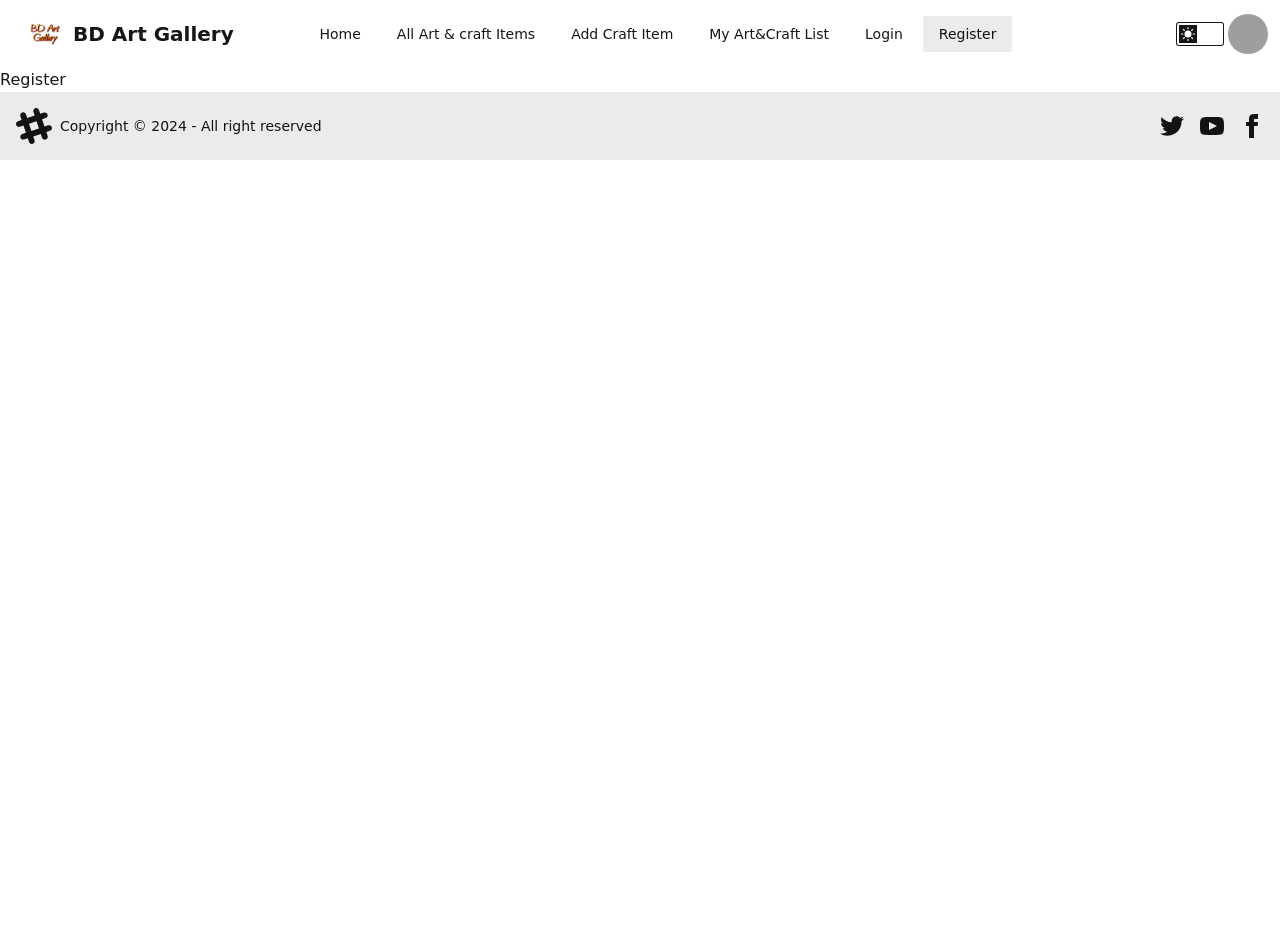
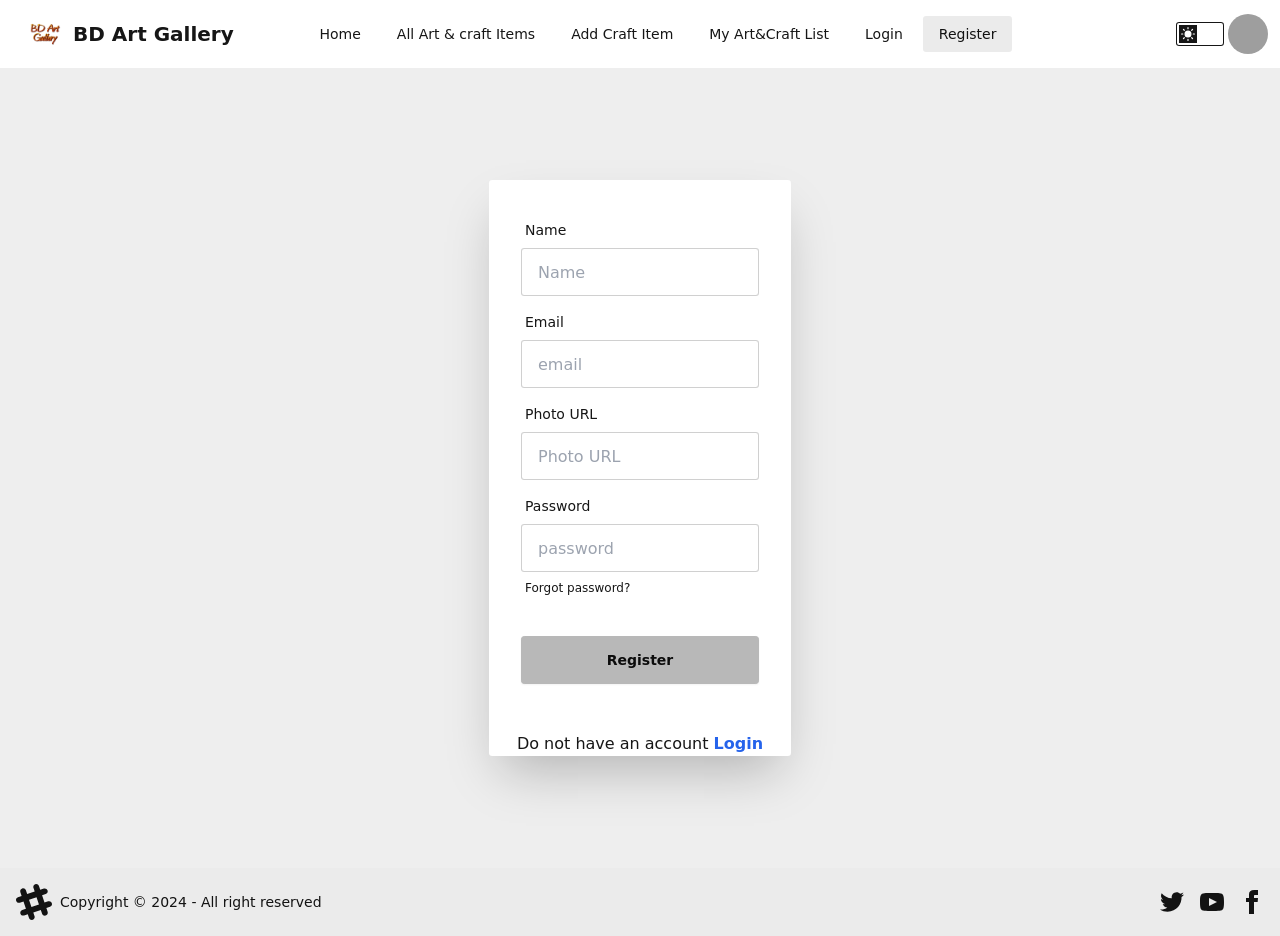
Before and after one commit to Abdullah-Az-Zahur/bd-art-gallery-client, a React (Vite) app: page /register in a window 1280 px wide. Before the commit the page ends 800 px from the top, so only its background shows below. Built offline with nearby package versions, Linux system fonts and the light colour scheme; no server answers; grey boxes are pictures that could not be loaded.

Commit message:
add provider

```diff
--- a/src/Pages/Login/Login.jsx
+++ b/src/Pages/Login/Login.jsx
@@ -1,74 +1,23 @@
-import React, { useContext } from "react";
 import { Link } from "react-router-dom";
-import { AuthContext } from "../../providers/AuthProvider";
-import { GithubAuthProvider, GoogleAuthProvider } from "firebase/auth/cordova";
 
 const Login = () => {
 
-    const { signIn, popUpSignIn } = useContext(AuthContext);
-  const googleProvider = new GoogleAuthProvider();
-  const githubProvider = new GithubAuthProvider();
-  const location = useLocation();
-  const navigate = useNavigate();
+  const handleLogin = ()=>{
 
-  const handleGoogleSignIn = () => {
-    popUpSignIn(googleProvider)
-      .then((result) => {
-        const user = result.user;
-        console.log(user);
-        toast("Login success");
-      })
-      .catch((error) => {
-        console.error(error.message);
-        toast(error.message);
-      });
-  };
-
-  const handleGithubSignIn = () => {
-    popUpSignIn(githubProvider)
-      .then((result) => {
-        const user = result.user;
-        console.log(user);
-        toast("Login success");
-      })
-      .catch((error) => {
-        console.error(error.message);
-        toast(error.message);
-      });
-  };
-
-  const handleLogin = (e) => {
-    e.preventDefault();
-    const form = new FormData(e.currentTarget);
-    const email = form.get("email");
-    const password = form.get("password");
-    signIn(email, password)
-      .then((result) => {
-        console.log(result.user);
-        toast("Login success");
-        // navigate after login
-        navigate(location?.state ? location.state : "/");
-      })
-      .catch((error) => {
-        console.error(error);
-        toast(error.message);
-      });
-  };
+  }
 
   return (
-    <div>
-      <h2 className="text-3xl my-10  font-bold text-center">Please Login</h2>
-      <form
-        onSubmit={handleLogin}
-        className="card-body md:w-3/4 lg:w-1/2 mx-auto"
-      >
+    <div className="hero min-h-screen bg-base-200">
+      <div className="hero-content flex-col lg:flex-row-reverse">
+
+        <div className="card shrink-0 w-full max-w-sm shadow-2xl bg-base-100">
+          <form onSubmit={handleLogin} className="card-body">
             <div className="form-control">
               <label className="label">
                 <span className="label-text">Email</span>
               </label>
               <input
                 type="email"
-            name="email"
                 placeholder="email"
                 className="input input-bordered"
                 required
@@ -80,7 +29,6 @@ const Login = () => {
               </label>
               <input
                 type="password"
-            name="password"
                 placeholder="password"
                 className="input input-bordered"
                 required
@@ -95,14 +43,15 @@ const Login = () => {
               <button className="btn btn-primary">Login</button>
             </div>
           </form>
+
           <div className="flex gap-2 w-full  items-center justify-center">
           <div className="">
-          <button onClick={handleGoogleSignIn} className="btn ">
+            <button className="btn ">
               Google Login
             </button>
           </div>
           <div className="">
-          <button onClick={handleGithubSignIn} className="btn">
+            <button  className="btn">
               Github Login
             </button>
           </div>
@@ -114,6 +63,8 @@ const Login = () => {
           </Link>
         </p>
         </div>
+      </div>
+    </div>
   );
 };
 
--- a/src/Pages/Register/Register.jsx
+++ b/src/Pages/Register/Register.jsx
@@ -1,11 +1,141 @@
-import React from 'react';
+import React, { useContext } from "react";
+import { Helmet } from "react-helmet";
+import { Link, Navigate } from "react-router-dom";
+import { ToastContainer, toast } from "react-toastify";
+import "react-toastify/dist/ReactToastify.css";
+import { AuthContext } from "../../providers/AuthProvider";
+import Swal from "sweetalert2";
+import { getAuth, updateProfile } from "firebase/auth";
+import app from "../../firebase/firebase.config";
+
+const auth = getAuth(app);
 
 const Register = () => {
-    return (
-        <div>
-            <h2>Register</h2>
+  const { creatUser } = useContext(AuthContext);
+
+  const handleRegister = (e) => {
+    e.preventDefault();
+    const name = e.target.name.value;
+    const photo = e.target.photo.value;
+    const email = e.target.email.value;
+    const password = e.target.password.value;
+    if (password.length < 6) {
+      toast.warn("password length must be 6 characters ");
+      return;
+    }
+    if (!/[A-Z]/.test(password)) {
+      toast.warn("password must have an upperCase letter");
+      return;
+    }
+    if (!/[a-z]/.test(password)) {
+      toast.warn("you need to must type a lowerCase letter");
+      return;
+    }
+
+    const user = { name, photo, email, password };
+    console.log(user);
+
+    creatUser(email, password)
+      .then((result) => {
+        console.log(result.user);
+        Swal.fire({
+          title: "Success!",
+          text: "User created successfully!",
+          icon: "success",
+          confirmButtonText: "Ok",
+        });
+        updateProfile(auth.currentUser, {
+          displayName: name,
+          photoURL: photo,
+        })
+          .then(() => {
+            Navigate("/");
+          })
+          .catch((error) => {
+            console.error(error);
+          });
+      })
+      .catch((error) => console.error(error));
+  };
+
+  return (
+    <div>
+      <Helmet>
+        <title>BD Art Gallery | Register</title>
+      </Helmet>
+      <div className="hero min-h-screen bg-base-200">
+        <div className="hero-content flex-col lg:flex-row-reverse">
+          <div className="card shrink-0 w-full max-w-sm shadow-2xl bg-base-100">
+            <form onSubmit={handleRegister} className="card-body">
+              <div className="form-control">
+                <label className="label">
+                  <span className="label-text">Name</span>
+                </label>
+                <input
+                  type="text"
+                  name="name"
+                  placeholder="Name"
+                  className="input input-bordered"
+                  required
+                />
+              </div>
+              <div className="form-control">
+                <label className="label">
+                  <span className="label-text">Email</span>
+                </label>
+                <input
+                  type="email"
+                  name="email"
+                  placeholder="email"
+                  className="input input-bordered"
+                  required
+                />
+              </div>
+              <div className="form-control">
+                <label className="label">
+                  <span className="label-text">Photo URL</span>
+                </label>
+                <input
+                  type="text"
+                  name="photo"
+                  placeholder="Photo URL"
+                  className="input input-bordered"
+                  required
+                />
+              </div>
+              <div className="form-control">
+                <label className="label">
+                  <span className="label-text">Password</span>
+                </label>
+                <input
+                  type="password"
+                  name="password"
+                  placeholder="password"
+                  className="input input-bordered"
+                  required
+                />
+                <label className="label">
+                  <a href="#" className="label-text-alt link link-hover">
+                    Forgot password?
+                  </a>
+                </label>
+              </div>
+              <div className="form-control mt-6">
+                <button className="btn btn-primary">Register</button>
+              </div>
+            </form>
+            <p className="text-center mt-4">
+              Do not have an account{" "}
+              <Link className="text-blue-600 font-bold" to="/login">
+                Login
+              </Link>
+            </p>
+          </div>
         </div>
-    );
+      </div>
+      <ToastContainer />
+    </div>
+  );
 };
 
 export default Register;
--- a/src/providers/AuthProvider.jsx
+++ b/src/providers/AuthProvider.jsx
@@ -1,12 +1,5 @@
-import { createContext, useEffect, useState } from "react";
-import {
-  createUserWithEmailAndPassword,
-  getAuth,
-  onAuthStateChanged,
-  signInWithEmailAndPassword,
-  signInWithPopup,
-  signOut,
-} from "firebase/auth";
+import { createUserWithEmailAndPassword, getAuth, onAuthStateChanged } from "firebase/auth";
+import React, { createContext, useEffect, useState } from "react";
 import app from "../firebase/firebase.config";
 
 export const AuthContext = createContext(null);
@@ -15,50 +8,25 @@ const auth = getAuth(app);
 
 const AuthProvider = ({ children }) => {
   const [user, setUser] = useState(null);
-  const [loading, setLoading] = useState(true);
-  console.log(user);
+  const [loader, setLoader]= useState(true);
 
-  // create user with email
-  const createUser = (name, photo, email, password) => {
-    setLoading(true);
+  const creatUser = (email, password) => {
     return createUserWithEmailAndPassword(auth, email, password);
   };
 
-  const popUpSignIn = (provider) => {
-    return signInWithPopup(auth, provider);
-  };
-
-  // const githubSignIn = (provider) =>{
-  //     return signInWithPopup(auth, provider)
-  // }
-
-  const signIn = (email, password) => {
-    setLoading(true);
-    return signInWithEmailAndPassword(auth, email, password);
-  };
-
-  const logOut = () => {
-    setLoading(true);
-    return signOut(auth).then().catch();
-  };
-
-  useEffect(() => {
-    const unSubscribe = onAuthStateChanged(auth, (currentUser) => {
-      setUser(currentUser);
-      setLoading(false);
-    });
-    return () => {
-      unSubscribe();
-    };
-  }, []);
-
+  useEffect(()=>{
+    const unSubscribe = onAuthStateChanged(auth, currentUser => {
+        setUser(currentUser)
+        setLoader(false)
+    })
+    return()=>{
+        unSubscribe
+    }
+  })
   const authInfo = {
     user,
-    loading,
-    createUser,
-    logOut,
-    signIn,
-    popUpSignIn,
+    loader,
+    creatUser,
   };
 
   return (
```
Lines whose indentation alone changed are shown as unchanged.
